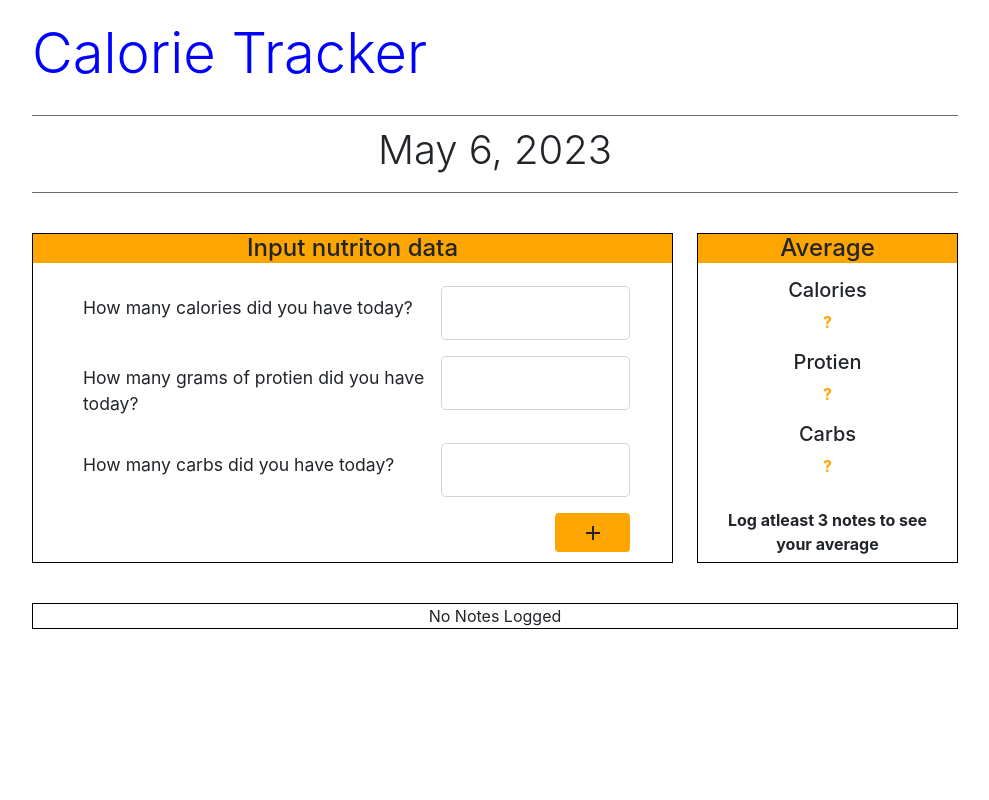
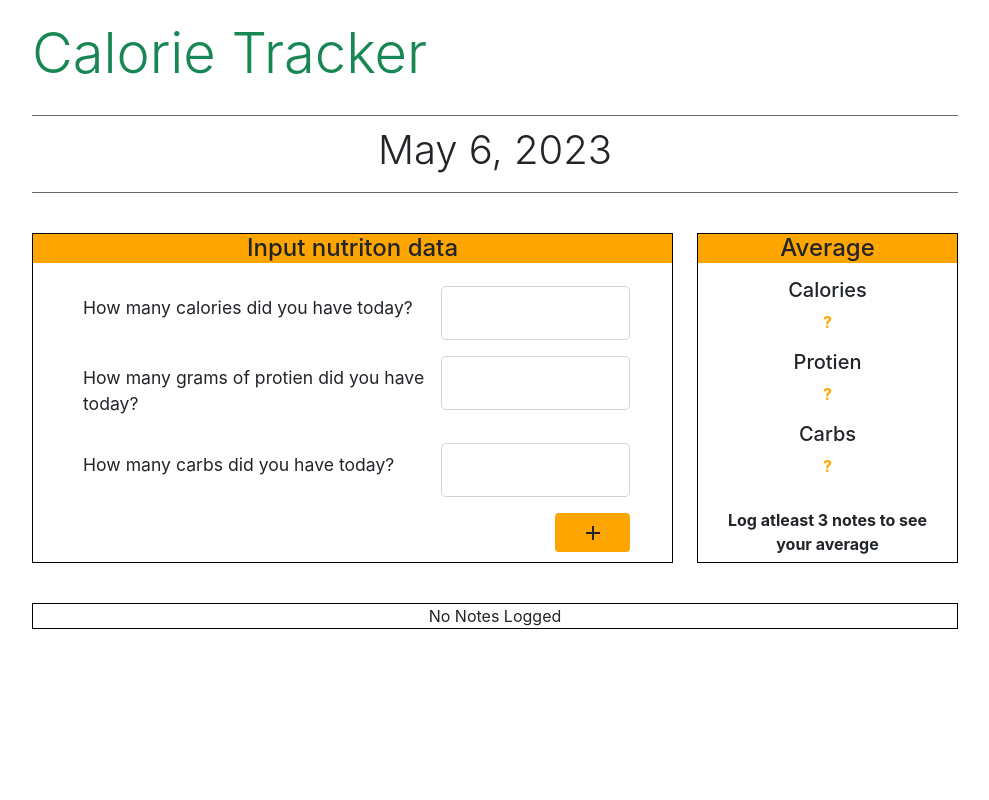
Before and after one commit to Blake556/Calorie-Tracker, a React (Create React App) app: page / in a window 1280 px wide. Shown: the top 800 px of the page, without its empty margins (145-1134 px from the left). Built offline with nearby package versions, Linux system fonts and the light colour scheme.

Commit message:
Color change back

```diff
--- a/src/styles/Header.css
+++ b/src/styles/Header.css
@@ -6,7 +6,7 @@
 h1, .header {
     text-align: left;
     padding-bottom: 10px;
-    color: blue;
+
     /* font-size: 4rem; */
   }
 
```
